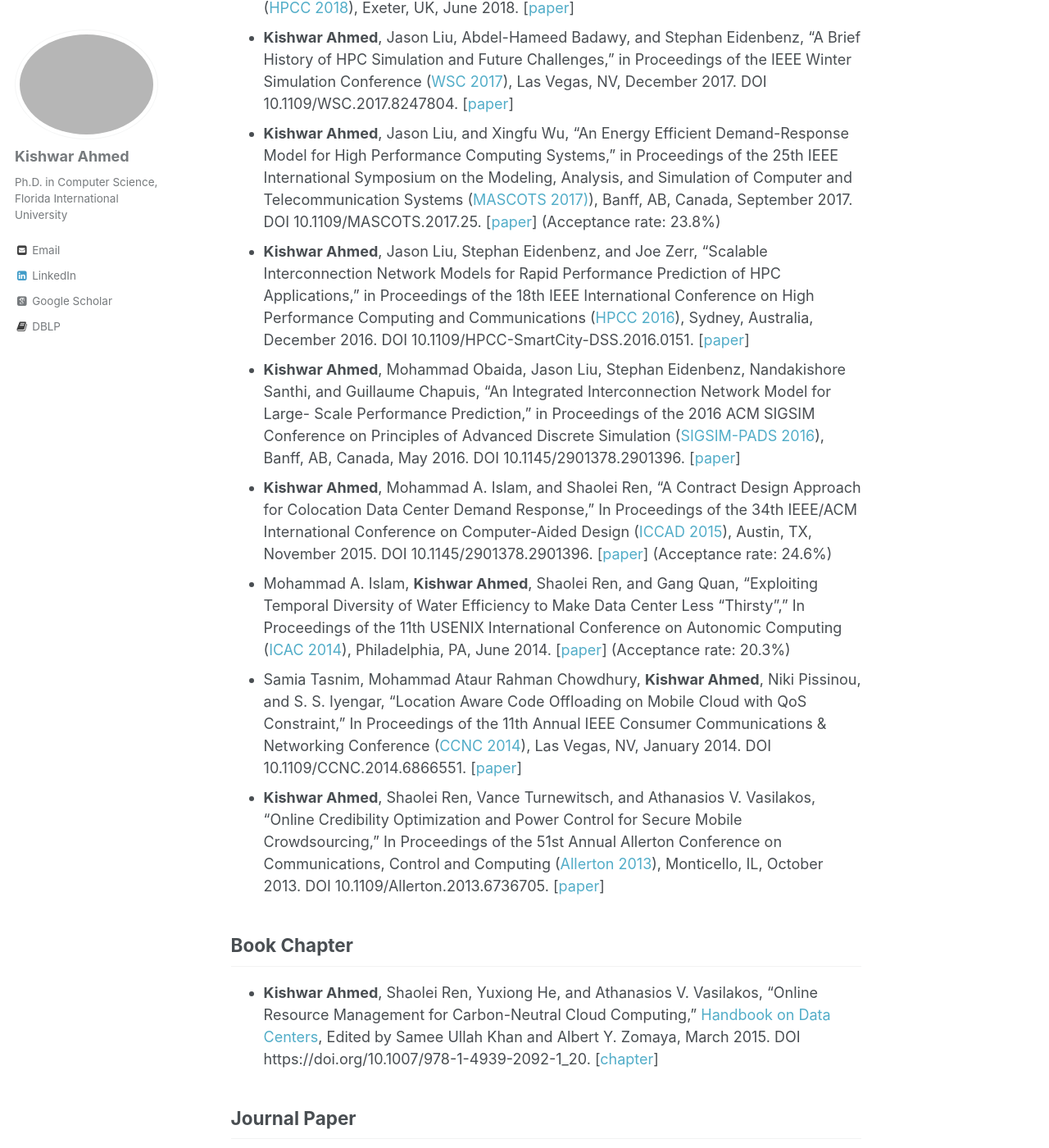
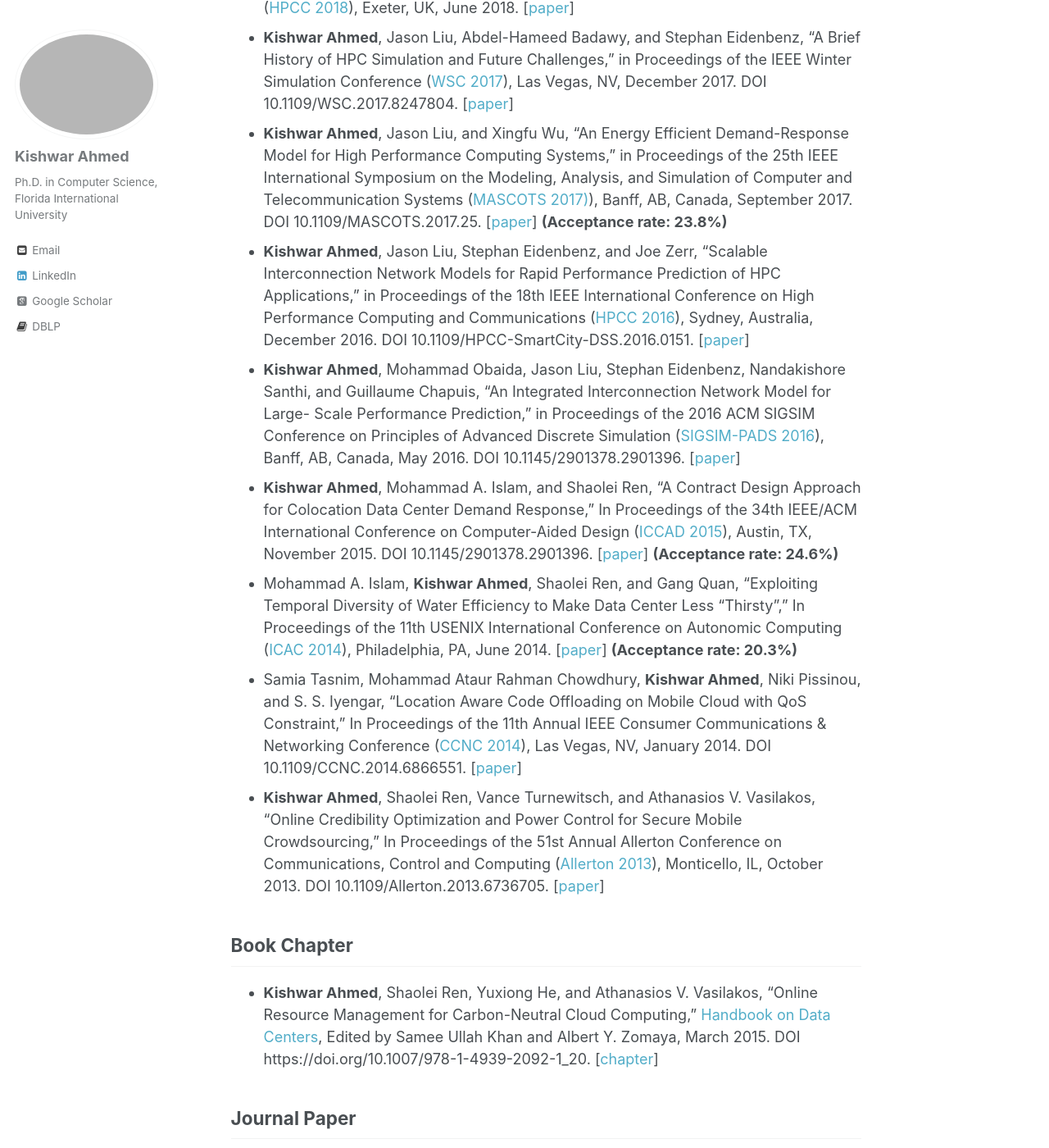
Before and after one commit to kishwarbd/kishwarbd.github.io, a Jekyll site: the page built from _pages/publications.md, in a window 1280 px wide and 1400 px high, scrolled down 410 px. Shown: the whole window at 82% size. Built offline with Jekyll 4.4.1, drawn with Linux system fonts in a browser that asks for light colours; some web fonts are replaced; some of the changed text lies outside the part shown.

Commit message:
more updates.

```diff
--- a/_pages/publications.md
+++ b/_pages/publications.md
@@ -8,11 +8,11 @@ author_profile: true
 * **Kishwar Ahmed**, Jesse Bull, and Jason Liu, “Contract-Based Demand Response Model for HPC Systems,” submitted for publication.
 * **Kishwar Ahmed**, Jason Liu, and Kazutomo Yoshii, “Enabling Demand Response for HPC Systems Through Power Capping and Node Scaling,” to appear at IEEE International Conference on High Performance Computing and Communications ([HPCC 2018](https://cse.stfx.ca/~hpcc2018/)), Exeter, UK, June 2018.  [[paper](https://kishwarbd.github.io/files/paper-hpcc18.pdf)]
 * **Kishwar Ahmed**, Jason Liu, Abdel-Hameed Badawy, and Stephan Eidenbenz, “A Brief History of HPC Simulation and Future Challenges,” in Proceedings of the IEEE Winter Simulation Conference ([WSC 2017](http://meetings2.informs.org/wordpress/wsc2017/)), Las Vegas, NV, December 2017. DOI 10.1109/WSC.2017.8247804. [[paper](https://ieeexplore.ieee.org/document/8247804)]
-* **Kishwar Ahmed**, Jason Liu, and Xingfu Wu, “An Energy Efficient Demand-Response Model for High Performance Computing Systems,” in Proceedings of the 25th IEEE International Symposium on the Modeling, Analysis, and Simulation of Computer and Telecommunication Systems ([MASCOTS 2017)](https://mascots2017.cs.ucalgary.ca/)), Banff, AB, Canada, September 2017. DOI 10.1109/MASCOTS.2017.25. [[paper](https://ieeexplore.ieee.org/document/8107444/)] (Acceptance rate: 23.8%)
+* **Kishwar Ahmed**, Jason Liu, and Xingfu Wu, “An Energy Efficient Demand-Response Model for High Performance Computing Systems,” in Proceedings of the 25th IEEE International Symposium on the Modeling, Analysis, and Simulation of Computer and Telecommunication Systems ([MASCOTS 2017)](https://mascots2017.cs.ucalgary.ca/)), Banff, AB, Canada, September 2017. DOI 10.1109/MASCOTS.2017.25. [[paper](https://ieeexplore.ieee.org/document/8107444/)] **(Acceptance rate: 23.8%)**
 * **Kishwar Ahmed**, Jason Liu, Stephan Eidenbenz, and Joe Zerr, “Scalable Interconnection Network Models for Rapid Performance Prediction of HPC Applications,” in Proceedings of the 18th IEEE International Conference on High Performance Computing and Communications ([HPCC 2016](http://www.swinflow.org/confs/2016/hpcc/)), Sydney, Australia, December 2016. DOI 10.1109/HPCC-SmartCity-DSS.2016.0151. [[paper](https://ieeexplore.ieee.org/document/7828492/)]
 * **Kishwar Ahmed**, Mohammad Obaida, Jason Liu, Stephan Eidenbenz, Nandakishore Santhi, and Guillaume Chapuis, “An Integrated Interconnection Network Model for Large- Scale Performance Prediction,” in Proceedings of the 2016 ACM SIGSIM Conference on Principles of Advanced Discrete Simulation ([SIGSIM-PADS 2016](https://www.acm-sigsim-pads.org/)), Banff, AB, Canada, May 2016. DOI 10.1145/2901378.2901396. [[paper](https://dl.acm.org/citation.cfm?id=2901396)]
-* **Kishwar Ahmed**, Mohammad A. Islam, and Shaolei Ren, “A Contract Design Approach for Colocation Data Center Demand Response,” In Proceedings of the 34th IEEE/ACM International Conference on Computer-Aided Design ([ICCAD 2015](https://iccad.com/)), Austin, TX, November 2015. DOI 10.1145/2901378.2901396. [[paper](https://ieeexplore.ieee.org/document/7372629/)] (Acceptance rate: 24.6%)
-* Mohammad A. Islam, **Kishwar Ahmed**, Shaolei Ren, and Gang Quan, “Exploiting Temporal Diversity of Water Efficiency to Make Data Center Less “Thirsty”,” In Proceedings of the 11th USENIX International Conference on Autonomic Computing ([ICAC 2014](https://www.usenix.org/conference/icac14)), Philadelphia, PA, June 2014. [[paper](https://www.usenix.org/node/183093)] (Acceptance rate: 20.3%)
+* **Kishwar Ahmed**, Mohammad A. Islam, and Shaolei Ren, “A Contract Design Approach for Colocation Data Center Demand Response,” In Proceedings of the 34th IEEE/ACM International Conference on Computer-Aided Design ([ICCAD 2015](https://iccad.com/)), Austin, TX, November 2015. DOI 10.1145/2901378.2901396. [[paper](https://ieeexplore.ieee.org/document/7372629/)] **(Acceptance rate: 24.6%)**
+* Mohammad A. Islam, **Kishwar Ahmed**, Shaolei Ren, and Gang Quan, “Exploiting Temporal Diversity of Water Efficiency to Make Data Center Less “Thirsty”,” In Proceedings of the 11th USENIX International Conference on Autonomic Computing ([ICAC 2014](https://www.usenix.org/conference/icac14)), Philadelphia, PA, June 2014. [[paper](https://www.usenix.org/node/183093)] **(Acceptance rate: 20.3%)**
 * Samia Tasnim, Mohammad Ataur Rahman Chowdhury, **Kishwar Ahmed**, Niki Pissinou, and S. S. Iyengar, “Location Aware Code Offloading on Mobile Cloud with QoS Constraint,” In Proceedings of the 11th Annual IEEE Consumer Communications & Networking Conference ([CCNC 2014](http://ccnc2014.ieee-ccnc.org/)), Las Vegas, NV, January 2014. DOI 10.1109/CCNC.2014.6866551. [[paper](https://ieeexplore.ieee.org/document/6866551/)]
 * **Kishwar Ahmed**, Shaolei Ren, Vance Turnewitsch, and Athanasios V. Vasilakos, “Online Credibility Optimization and Power Control for Secure Mobile Crowdsourcing,” In Proceedings of the 51st Annual Allerton Conference on Communications, Control and Computing ([Allerton 2013](http://allerton.csl.illinois.edu/)), Monticello, IL, October 2013. DOI 10.1109/Allerton.2013.6736705. [[paper](https://ieeexplore.ieee.org/document/6736705/)]
 
@@ -20,11 +20,11 @@ author_profile: true
 * **Kishwar Ahmed**, Shaolei Ren, Yuxiong He, and Athanasios V. Vasilakos, “Online Resource Management for Carbon-Neutral Cloud Computing,” [Handbook on Data Centers](https://www.springer.com/us/book/9781493920914), Edited by Samee Ullah Khan and Albert Y. Zomaya, March 2015. DOI https://doi.org/10.1007/978-1-4939-2092-1_20. [[chapter](https://link.springer.com/chapter/10.1007/978-1-4939-2092-1_20)]
 
 ## Journal Paper
-* Mohammad A. Islam, **Kishwar Ahmed**, Hong Xu, Nguyen H. Tran, Gang Quan, and Shaolei Ren, “Exploiting Spatio-Temporal Diversity for Water Saving in Geo-Distributed Data Centers,” IEEE Transactions on Cloud Computing ([TCC 2016](https://www.computer.org/web/tcc)), February 2016. DOI 10.1109/TCC.2016.2535201. [[paper](https://ieeexplore.ieee.org/document/7420641/)] (Impact factor: 7.93)
+* Mohammad A. Islam, **Kishwar Ahmed**, Hong Xu, Nguyen H. Tran, Gang Quan, and Shaolei Ren, “Exploiting Spatio-Temporal Diversity for Water Saving in Geo-Distributed Data Centers,” IEEE Transactions on Cloud Computing ([TCC 2016](https://www.computer.org/web/tcc)), February 2016. DOI 10.1109/TCC.2016.2535201. [[paper](https://ieeexplore.ieee.org/document/7420641/)] **(Impact factor: 7.93)**
 
 ## Workshops Papers
 * **Kishwar Ahmed**, and Jason Liu, “Energy Demand Response Modeling for High Performance Computing Systems,” in Workshop on Modeling & Simulation of Systems and Applications ([ModSim 2018](https://www.bnl.gov/modsim2018/)), Seattle, WA, August 2018. [[paper](https://kishwarbd.github.io/files/paper-modsim18.pdf)]
-* **Kishwar Ahmed**, Mohammad A. Islam, Shaolei Ren, and Gang Quan, “Can Data Center Become Water Self-Sufficient?,” in 6th Usenix Workshop on Power-Aware Computing and Systems ([HotPower 2014](https://www.usenix.org/conference/hotpower14)) held with USENIX [OSDI 2014](https://www.usenix.org/conference/osdi14), Broomfield, CO, October 2014. [[paper](https://www.usenix.org/conference/hotpower14/technical-sessions/presentation/can-data-center-become-water-self-sufficient)] (Acceptance rate: 34%)
+* **Kishwar Ahmed**, Mohammad A. Islam, Shaolei Ren, and Gang Quan, “Can Data Center Become Water Self-Sufficient?,” in 6th Usenix Workshop on Power-Aware Computing and Systems ([HotPower 2014](https://www.usenix.org/conference/hotpower14)) held with USENIX [OSDI 2014](https://www.usenix.org/conference/osdi14), Broomfield, CO, October 2014. [[paper](https://www.usenix.org/conference/hotpower14/technical-sessions/presentation/can-data-center-become-water-self-sufficient)] **(Acceptance rate: 34%)**
 
 ## Posters
 * **Kishwar Ahmed**, and Jason Liu, “Energy Demand Response Modeling for High Performance Computing Systems,” in Workshop on Modeling & Simulation of Systems and Applications ([ModSim 2018](https://www.bnl.gov/modsim2018/)), Seattle, WA, August 2018. [[poster](https://kishwarbd.github.io/files/posters/modsim18.pdf)]
```
